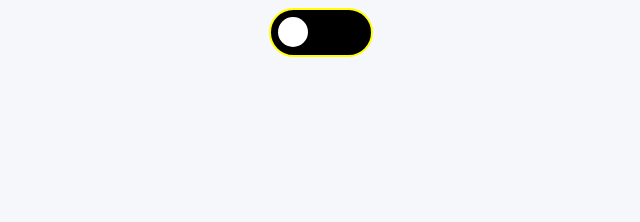
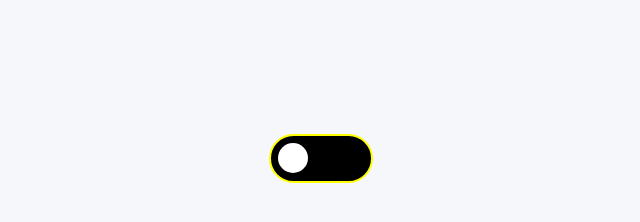
Before and after one commit to vidhimakani74/Light-Dark-mode-toggle, a plain HTML site: page index.html in a window 1280 px wide. Shown: the whole page, without its empty margins (308-948 px from the left). Drawn offline with Linux system fonts and the light colour scheme.

Commit message:
add:style

```diff
--- a/style.css
+++ b/style.css
@@ -17,7 +17,7 @@ body.dark-theme {
     display: inline-block;
     position: relative;
     left: 45%;
-    top: 45%;
+    margin-top: 10%;
     transition: all ease-in-out 0.3s;
     width: 100px;
     height: 45px;
```
